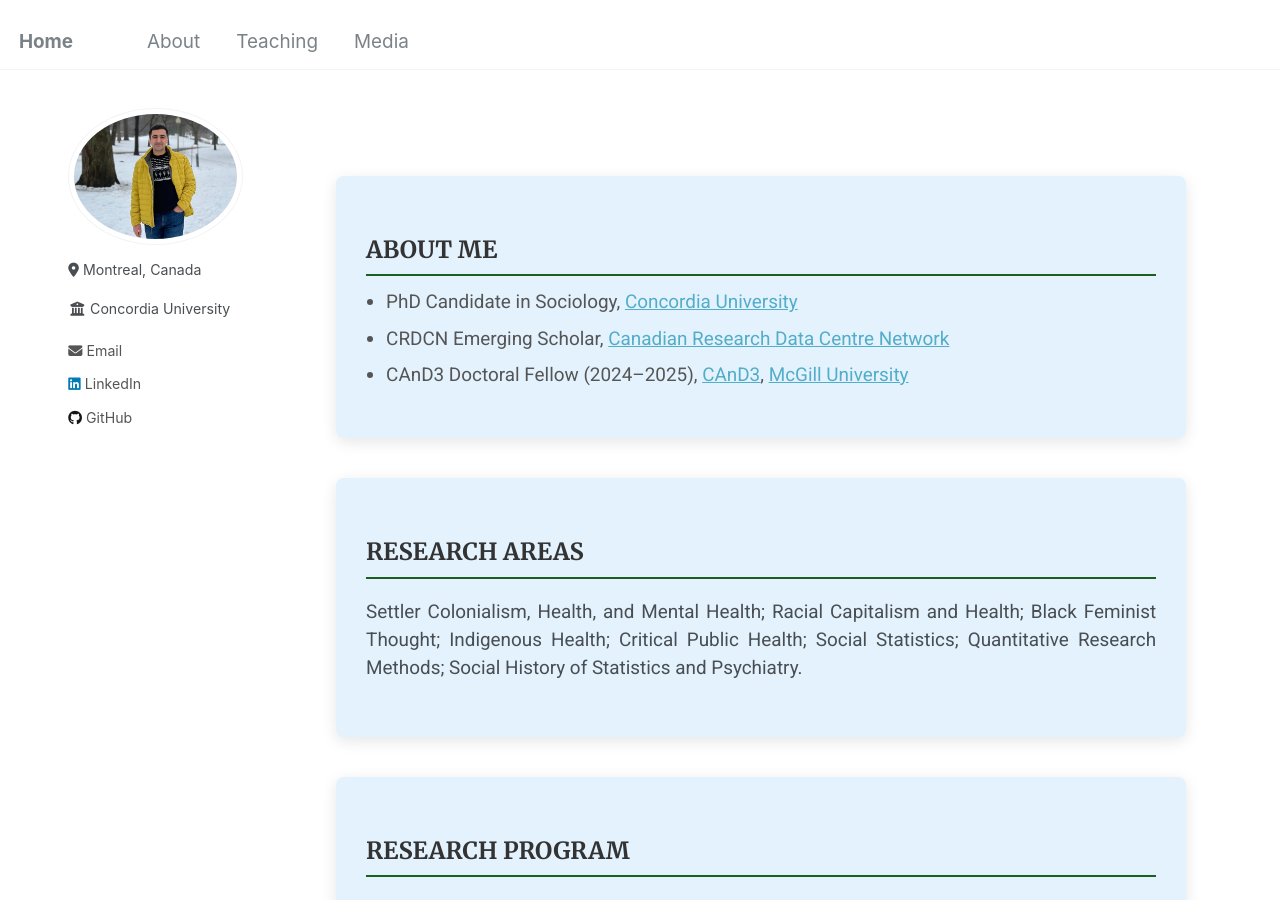
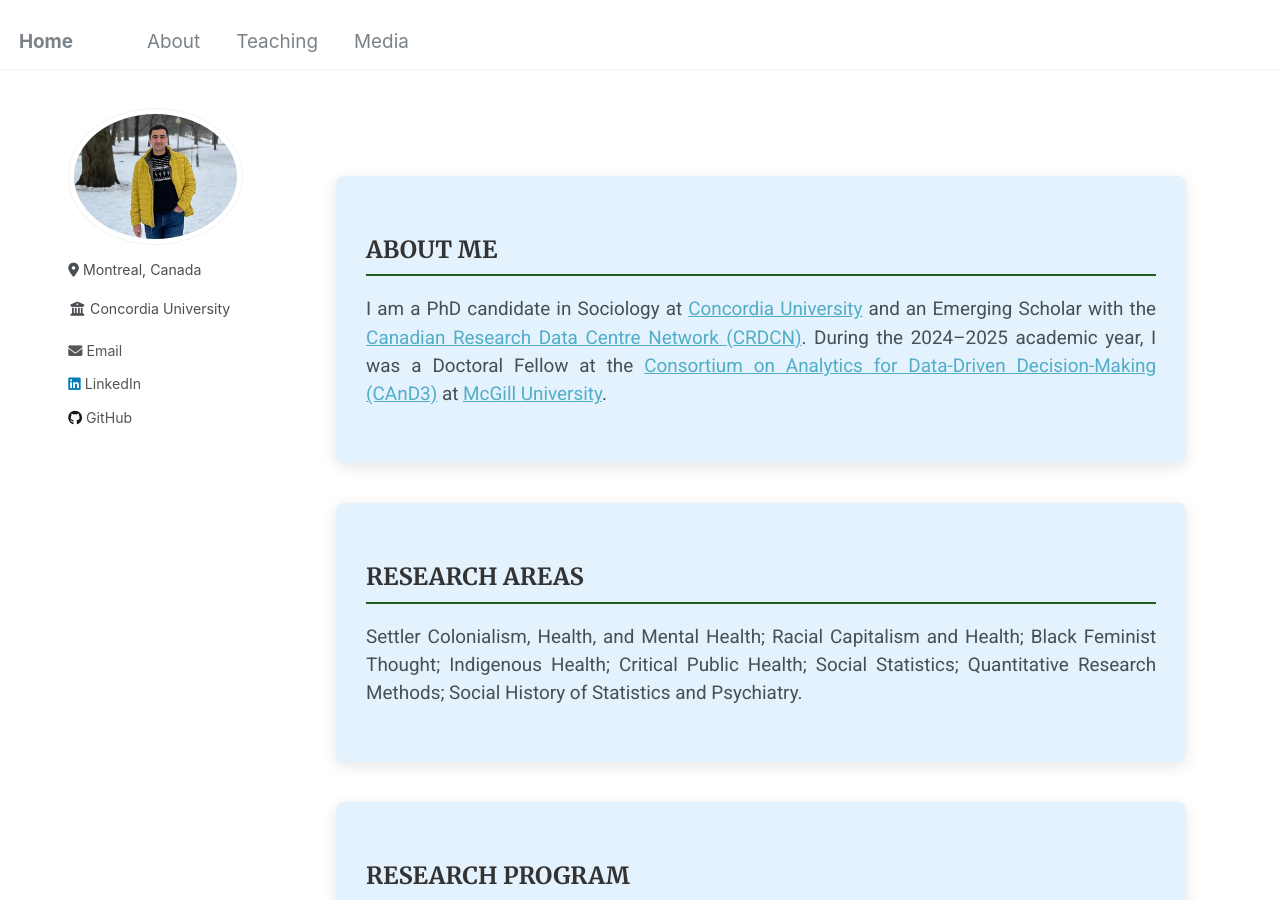
Before and after one commit to Mohsnmonji/mohsnmonji.github.io, a Jekyll site: the page built from about-me.md, in a window 1280 px wide and 900 px high. Built offline with Jekyll 4.4.1, drawn with Linux system fonts in a browser that asks for light colours.

Commit message:
Update about-me.md

```diff
--- a/about-me.md
+++ b/about-me.md
@@ -53,11 +53,14 @@ author_profile: true
 <!-- CARD 1: ABOUT ME -->
 <div class="about-card">
   <h2>ABOUT ME</h2>
-  <ul>
-    <li>PhD Candidate in Sociology, <a href="https://www.concordia.ca/" target="_blank">Concordia University</a></li>
-    <li>CRDCN Emerging Scholar, <a href="https://crdcn.ca" target="_blank">Canadian Research Data Centre Network</a></li>
-    <li>CAnD3 Doctoral Fellow (2024–2025), <a href="https://www.mcgill.ca/cand3/" target="_blank">CAnD3</a>, <a href="https://www.mcgill.ca/" target="_blank">McGill University</a></li>
-  </ul>
+  <p>
+    I am a PhD candidate in Sociology at
+    <a href="https://www.concordia.ca/" target="_blank">Concordia University</a> and an Emerging Scholar with the
+    <a href="https://crdcn.ca" target="_blank">Canadian Research Data Centre Network (CRDCN)</a>.
+    During the 2024–2025 academic year, I was a Doctoral Fellow at the
+    <a href="https://www.mcgill.ca/cand3/" target="_blank">Consortium on Analytics for Data-Driven Decision-Making (CAnD3)</a> at
+    <a href="https://www.mcgill.ca/" target="_blank">McGill University</a>.
+  </p>
 </div>
 
 <!-- CARD 2: RESEARCH AREAS -->
```
